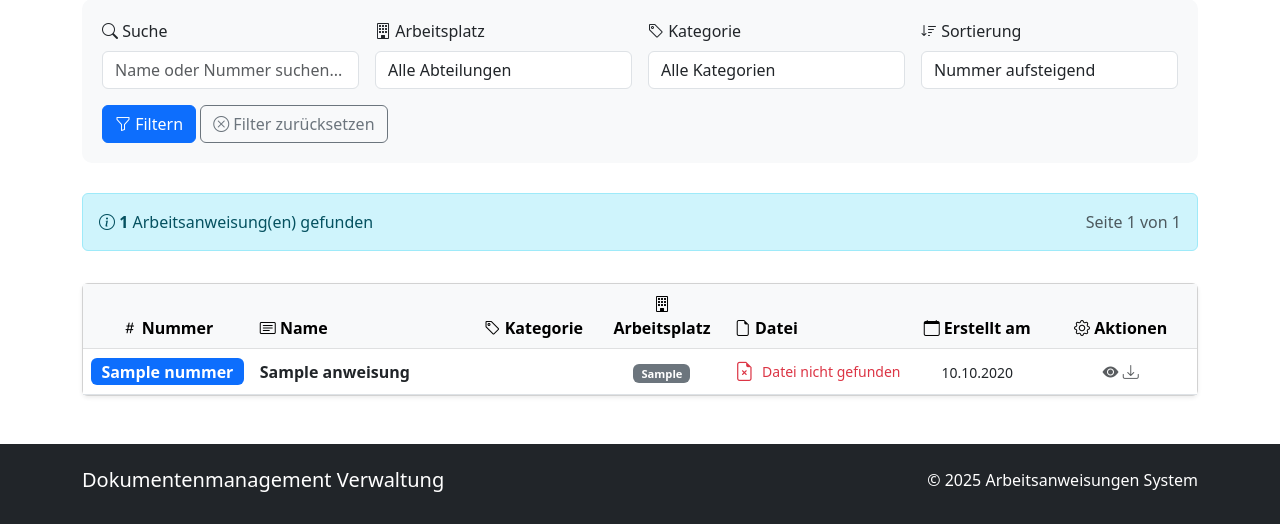
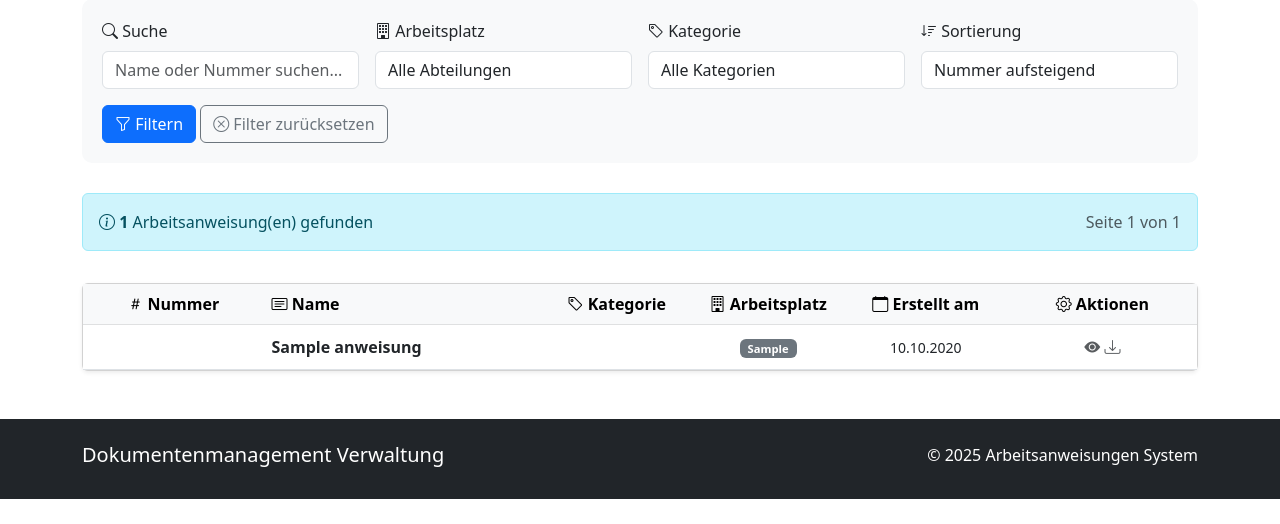
Before and after one commit to Didavo/arbeitsanweisungen, a Django app: template arbeitsanweisungen/templates/arbeitsanweisungen/arbeitsanweisung_liste.html in a window 1280 px wide. Shown: the part 327-851 px from the top of the page. After the commit the page ends 826 px from the top, so only its background shows below. Run offline with Django 5.2, Linux system fonts and the light colour scheme; tables that the repository leaves empty hold one stand-in row (values such as "Sample post"); the template is opened without the code that fills it: values that come from a table or form of the project are taken from there, most other values are stand-ins (such as "Sample title", 1, 10 or a date in 2020); data that the repository does not hold is empty; some libraries are stand-ins or nearby versions.

Commit message:
change badge-icon color. delete datei_name in table. use login_required decorator when usefull.

```diff
--- a/arbeitsanweisungen/templates/arbeitsanweisungen/arbeitsanweisung_liste.html
+++ b/arbeitsanweisungen/templates/arbeitsanweisungen/arbeitsanweisung_liste.html
@@ -416,9 +416,6 @@
                                 <th style="width: 12%;" class="text-center">
                                     <i class="bi bi-building"></i> Arbeitsplatz
                                 </th>
-                                <th style="width: 18%;">
-                                    <i class="bi bi-file-earmark"></i> Datei
-                                </th>
                                 <th style="width: 13%;" class="text-center">
                                     <i class="bi bi-calendar"></i> Erstellt am
                                 </th>
@@ -431,7 +428,7 @@
                             {% for anweisung in arbeitsanweisungen %}
                                 <tr onclick="window.location='{% url 'arbeitsanweisung_detail' anweisung.nummer %}';">
                                     <td class="text-center">
-                                        <span class="badge bg-primary fs-6">{{ anweisung.nummer }}</span>
+                                        <span class="badge bg-{{ anweisung.kategorie_badge_farbe }} fs-6">{{ anweisung.nummer }}</span>
                                     </td>
                                     <td>
                                         <strong>{{ anweisung.name }}</strong>
@@ -468,28 +465,6 @@
                                             {% endif %}
                                         {% else %}
                                             <span class="text-muted small">-</span>
-                                        {% endif %}
-                                    </td>
-
-                                    <td>
-                                        {% if anweisung.datei_pfad %}
-                                            {% if anweisung.datei_existiert %}
-                                                <div class="d-flex align-items-center">
-                                                    <i class="bi bi-file-earmark-check text-success status-icon me-2"></i>
-                                                    <small class="text-truncate d-inline-block" style="max-width: 150px;" title="{{ anweisung.dateiname }}">
-                                                        {{ anweisung.dateiname }}
-                                                    </small>
-                                                </div>
-                                            {% else %}
-                                                <div class="d-flex align-items-center">
-                                                    <i class="bi bi-file-earmark-x text-danger status-icon me-2"></i>
-                                                    <small class="text-danger">Datei nicht gefunden</small>
-                                                </div>
-                                            {% endif %}
-                                        {% else %}
-                                            <span class="text-muted small">
-                                                <i class="bi bi-file-earmark-minus"></i> Keine Datei
-                                            </span>
                                         {% endif %}
                                     </td>
                                     <td class="text-center">
```
Also changed, not shown: arbeitsanweisungen/views.py (+7 -0 lines), docker-compose.yml (+18 -9 lines).
